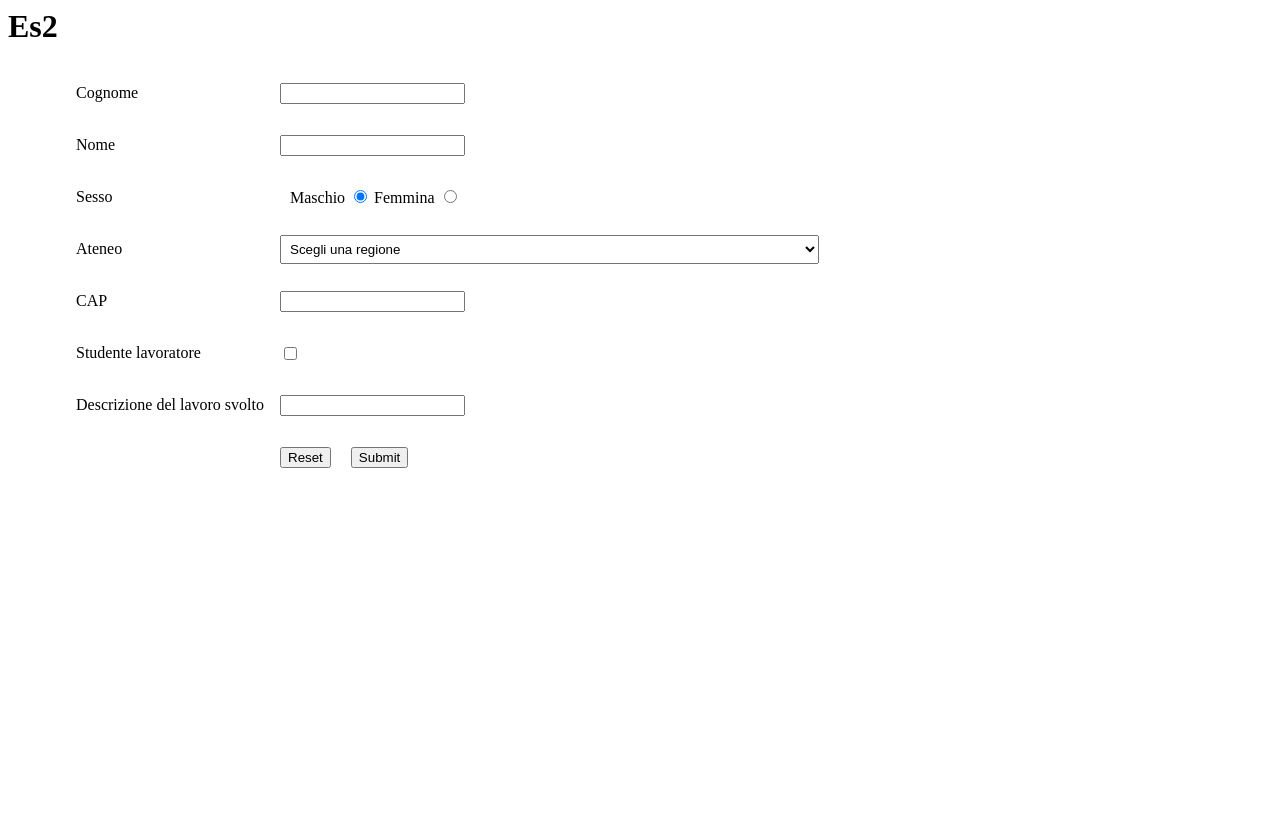
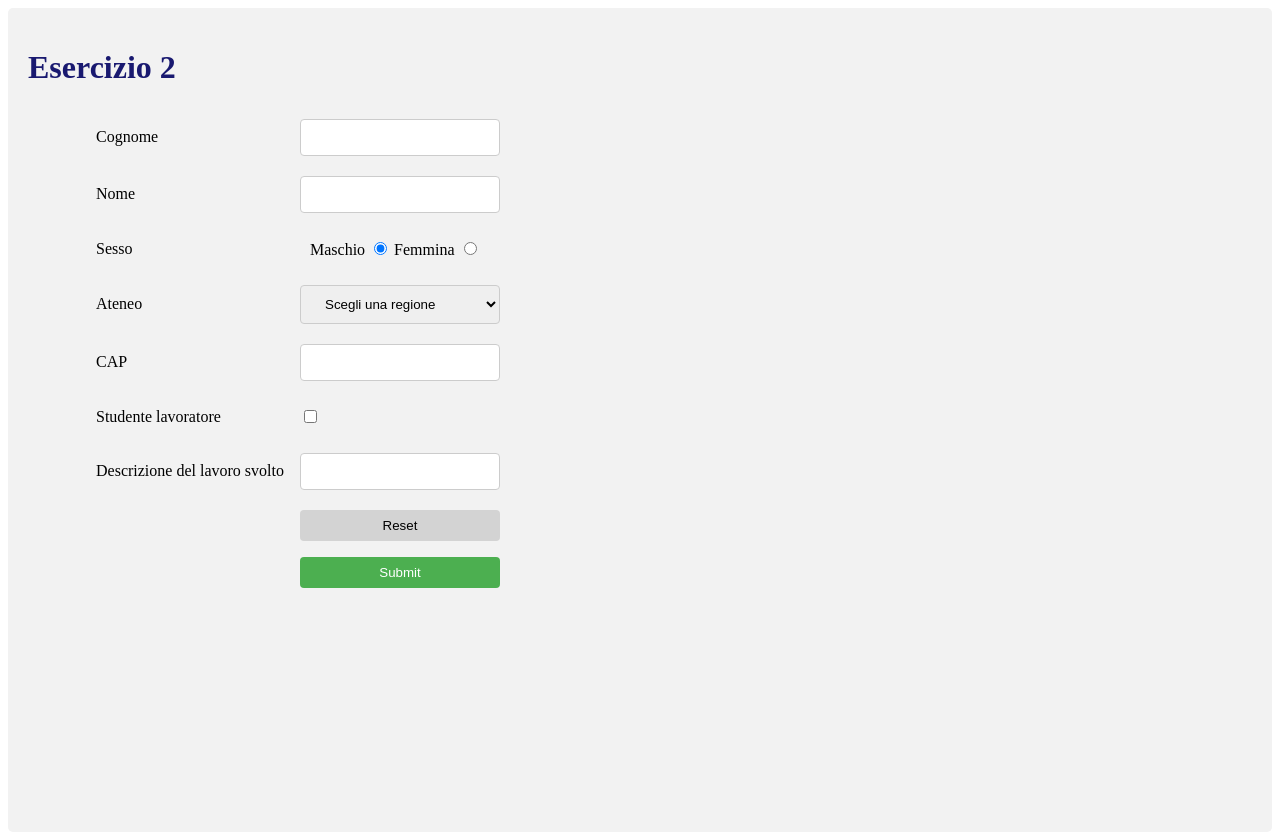
Before and after one commit to edoardo-mileto/zuccante-html, a plain HTML site: page HTML&JavaScript/Exercise_2/public_html/index.html in a window 1280 px wide. Before the commit the page ends 800 px from the top, so only its background shows below. Drawn offline with Linux system fonts and the light colour scheme.

Commit message:
CSS update

```diff
--- a/HTML&JavaScript/Exercise_1/public_html/style.css
+++ b/HTML&JavaScript/Exercise_1/public_html/style.css
@@ -1,4 +1,3 @@
-
 div#wrapper {
     margin-left: auto;
     margin-right: auto;
--- a/HTML&JavaScript/Exercise_2/public_html/index.html
+++ b/HTML&JavaScript/Exercise_2/public_html/index.html
@@ -1,6 +1,6 @@
 <html>
     <head>
-        <title>Es2</title>
+        <title>Es 2</title>
         <meta charset="UTF-8">
         <meta name="viewport" content="width=device-width, initial-scale=1.0">
         <link rel="stylesheet" type="text/css" href="style.css">
@@ -8,7 +8,7 @@
     <body>
         <div id="wrapper">
             <div id="form_wrapper">
-                <h1 id="title">Es2</h1>
+                <h1 id="title">Esercizio 2</h1>
                 <form>
                     <table>
                         <tr>
--- a/HTML&JavaScript/Exercise_2/public_html/style.css
+++ b/HTML&JavaScript/Exercise_2/public_html/style.css
@@ -1,31 +1,65 @@
-
-
 div#wrapper {
     margin-left: auto;
     margin-right: auto;
     height: 100%;
     text-align: left;
+    border-radius: 5px;
+    background-color: #f2f2f2;
+    padding: 20px;
+}
+
+h1{
+    color: midnightblue;
 }
 
 form {
     margin-left: 65px;
     margin-bottom: 5px;
 }
+input[type=text], select {
+    width: 100%;
+    padding: 10px 20px;
+    margin: 8px 0;
+    display: inline-block;
+    border: 1px solid #ccc;
+    border-radius: 4px;
+    box-sizing: border-box;
+}
 input[type=reset]#reset {
-    margin-right: 20px;
+
+    width: 100%;
+    background-color: lightgrey;
+    color: black;
+    margin: 8px 0;
+    border: none;
+    border-radius: 4px;
+    cursor: pointer;
+    padding: 8px 20px;
 }
+
 input[type=submit]#invia {
-    margin-right: 0px;
+    width: 100%;
+    background-color: #4CAF50;
+    color: white;
+    margin: 8px 0;
+    border: none;
+    border-radius: 4px;
+    cursor: pointer;
+    padding: 8px 20px;
 }
+
 select#ateneo {
-    padding: 5px 5px;
+    padding: 10px 20px;
 }
+
 option#defaultOption {
     display:none;
 }
+
 tr {
     height: 50px;
 }
+
 td {
     text-align: left;
     width: 200px;
```
